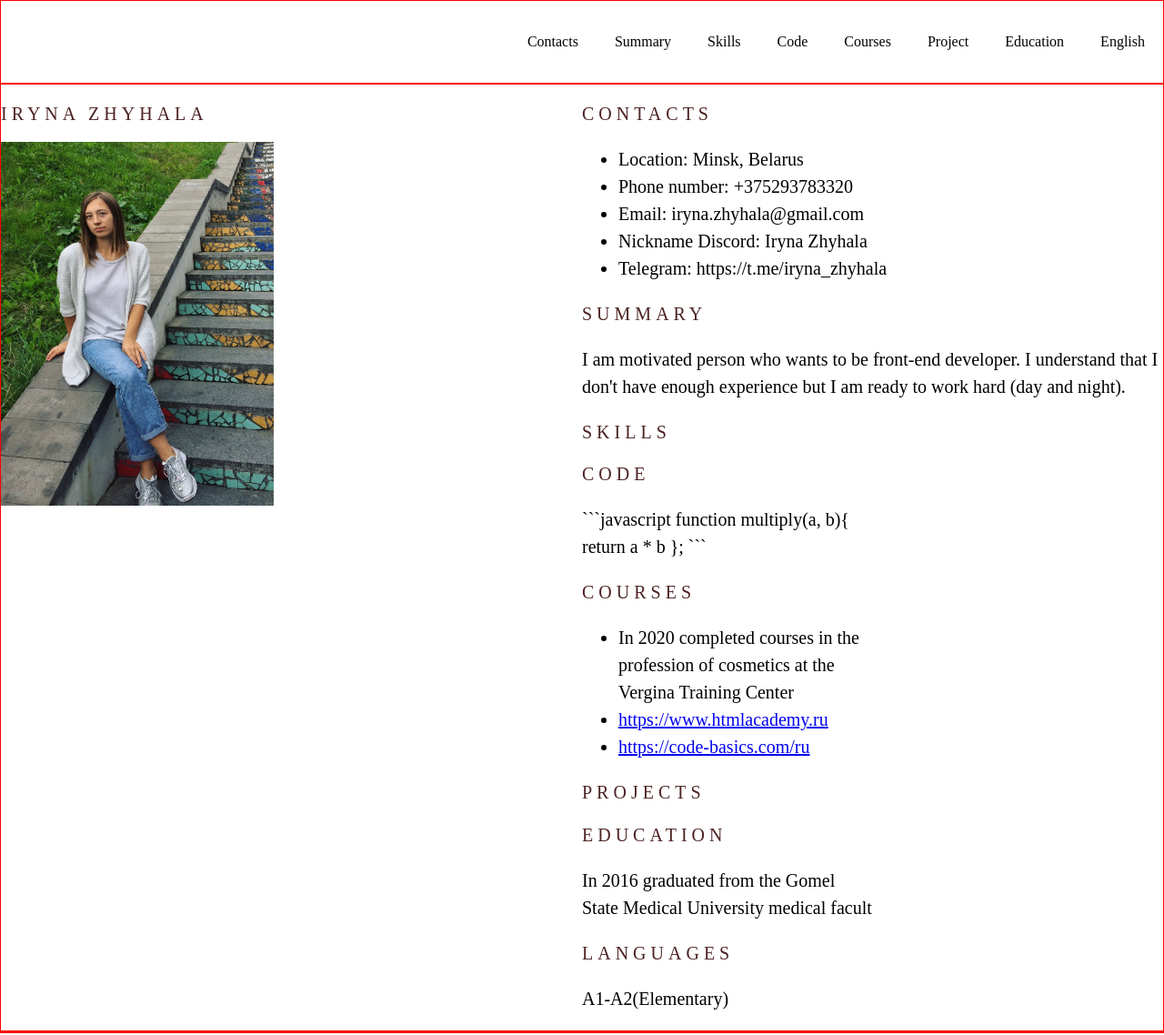
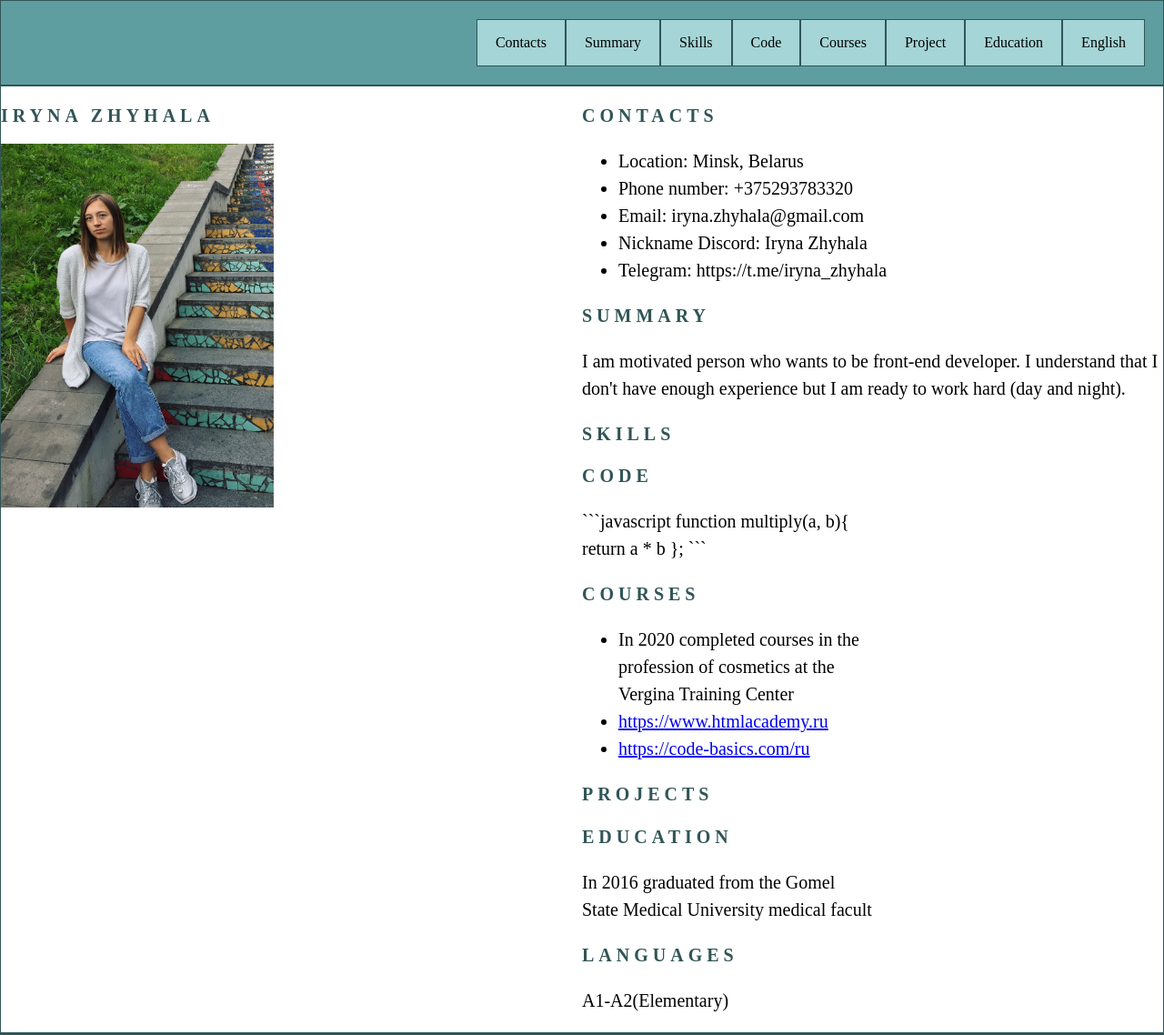
Before and after one commit to iryna-zhyhala/rsschool-cv, a plain HTML site: page index.html in a window 1280 px wide. Shown: the whole page at 91% size. Drawn offline with Linux system fonts and the light colour scheme; a web font is replaced by a local one.

Commit message:
feat: add background-color

```diff
--- a/style.css
+++ b/style.css
@@ -11,7 +11,7 @@ body {
     font-size: 20px;
     font-weight: 400;
     line-height: 1.5;
-    color: #4d2323;
+    color: #000000;
 
     min-height: 100vh;
     margin: 0;
@@ -23,7 +23,8 @@ body {
 }
 
 .header {
-    border: 1px solid red;
+    border: 1px solid #315557;
+    background-color: #5f9ea0;
 }
 
 .nav-list {
@@ -32,7 +33,13 @@ body {
     align-items: center;
 
     list-style: none;
-  }
+    margin-right: 20px;
+}
+
+.nav-item {
+    border: 1px solid #315557;
+    background-color: #a5d5d6;
+}
 
 .nav-link {
     padding: 0 20px;
@@ -45,11 +52,13 @@ body {
 }
 
 .main {
-    border: 1px solid red;
+    border: 1px solid #315557;
+    background-color: #ffffff;
 }
 
 .footer {
-    border: 1px solid red;
+    border: 1px solid #315557;
+    background-color: #5F9EA0;
 }
 
 .container {
@@ -68,9 +77,9 @@ body {
 }
 
 .section-title {
-    color: #4d2323;
+    color: #315557;
     font-size: 20px;
-    font-weight: 400;
+    font-weight: 600;
     text-transform: uppercase;
     letter-spacing: 5px;
 }
```
